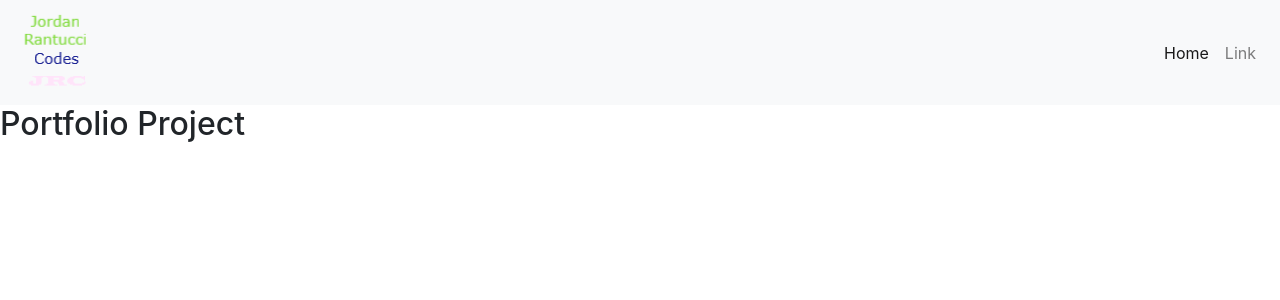
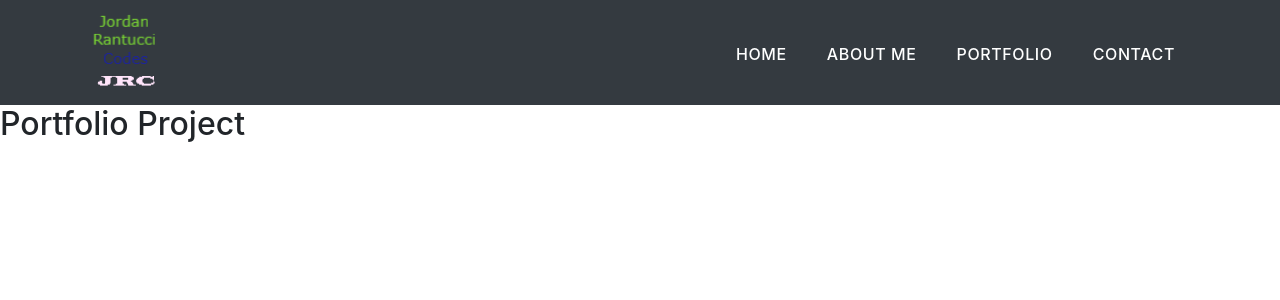
Before and after one commit to jordanrantucci/Portfolio, a React (Create React App) app: page / in a window 1280 px wide. Shown: the top 300 px of the page. Built offline with nearby package versions, Linux system fonts and the light colour scheme.

Commit message:
adding styling and future links

```diff
--- a/public/index.html
+++ b/public/index.html
@@ -39,5 +39,11 @@
       To begin the development, run `npm start` or `yarn start`.
       To create a production bundle, use `npm run build` or `yarn build`.
     -->
+    <script src="https://code.jquery.com/jquery-3.2.1.slim.min.js"
+      integrity="sha384-KJ3o2DKtIkvYIK3UENzmM7KCkRr/rE9/Qpg6aAZGJwFDMVNA/GpGFF93hXpG5KkN" crossorigin="anonymous"></script>
+    <script src="https://cdnjs.cloudflare.com/ajax/libs/popper.js/1.12.9/umd/popper.min.js"
+      integrity="sha384-ApNbgh9B+Y1QKtv3Rn7W3mgPxhU9K/ScQsAP7hUibX39j7fakFPskvXusvfa0b4Q" crossorigin="anonymous"></script>
+    <script src="https://maxcdn.bootstrapcdn.com/bootstrap/4.0.0/js/bootstrap.min.js"
+      integrity="sha384-JZR6Spejh4U02d8jOt6vLEHfe/JQGiRRSQQxSfFWpi1MquVdAyjUar5+76PVCmYl" crossorigin="anonymous"></script>
   </body>
 </html>
--- a/src/App.css
+++ b/src/App.css
@@ -1,3 +1,16 @@
+@import url('https://fonts.googleapis.com/css2?family=Roboto+Condensed:wght@300&display=swap');
+
+:root {
+  --primary-white: #fff;
+  --primary-limegreen: #5dfd73;
+  --primary-dark: rgba(255,255,255,0);
+}
+
+body{
+  font-family: "Roboto Condensed" sans-serif;
+}
+
+
 .App {
   text-align: center;
 }
@@ -36,3 +49,41 @@
     transform: rotate(360deg);
   }
 }
+/**************** Navbar Styling for Navbar ***************/
+
+.logo {
+  width: 100%;
+}
+
+/***** Menu Links *******/
+
+nav a.nav-link {
+  font-weight: 500;
+  letter-spacing: 0.0375rem;
+  cursor: pointer;
+}
+
+nav ul li {
+  text-transform: uppercase;
+}
+
+.navbar-nav > li > a {
+  margin-right: 0.75rem;
+  margin-left: 0.75rem;
+  color: var(--primary-white) !important;
+  border-top: 0.1875rem solid var(--primary-dark)
+
+}
+.navbar-brand {
+  max-width: 17.25rem;
+  padding: 0 imp !important;
+  height: 6rem !important;
+}
+
+.navbar-nav > li > a.active, .navbar-nav > li > a.active:focus {
+  border-top: 0.1875rem solid var(--primary-limegreen)
+}
+
+.navbar-nav > li > a:hover {
+  border-top: 0.1875rem solid var(--primary-limegreen)
+}
--- a/src/components/Navbar.js
+++ b/src/components/Navbar.js
@@ -3,8 +3,9 @@ import logo from '../assets/JRC_logo.png'
 
 const Navbar = () => {
     return (
-        <nav className="navbar navbar-expand-lg navbar-light bg-light">
-            <a classNameName="navbar-brand" href="#"><img src={logo}></img></a>
+        <nav className="navbar navbar-expand-lg navbar-light bg-dark">
+        <div className="container">
+            <a classNameName="navbar-brand" href="#"><img className="logo" src={logo} alt="logo"></img></a>
             <button className="navbar-toggler" type="button" data-toggle="collapse" data-target="#navbarSupportedContent" aria-controls="navbarSupportedContent" aria-expanded="false" aria-label="Toggle navigation">
                 <span className="navbar-toggler-icon"></span>
             </button>
@@ -15,11 +16,18 @@ const Navbar = () => {
                         <a className="nav-link" href="#">Home <span className="sr-only">(current)</span></a>
                     </li>
                     <li className="nav-item">
-                        <a className="nav-link" href="#">Link</a>
+                        <a className="nav-link" href="#">About Me</a>
+                    </li>
+                      <li className="nav-item">
+                        <a className="nav-link" href="#">Portfolio</a>
+                    </li>
+                      <li className="nav-item">
+                        <a className="nav-link" href="#">Contact</a>
                     </li>
                 </ul>
 
-  </div>
+            </div>
+        </div>
 </nav>
     )
 }
```
